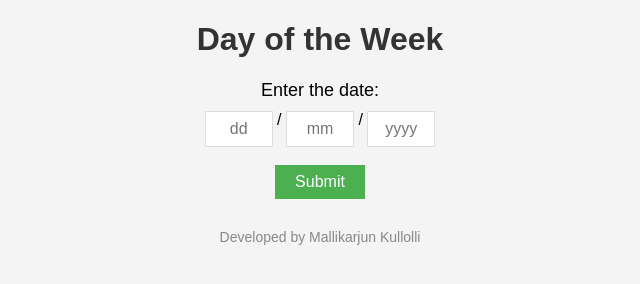
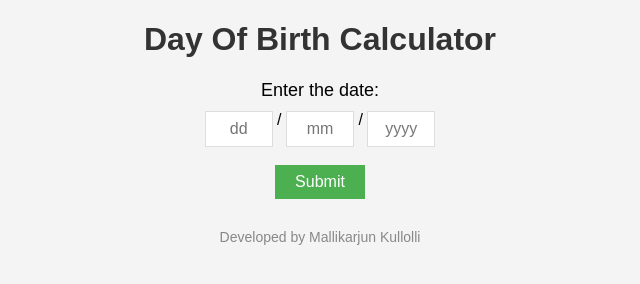
Before and after one commit to Mallikarjun210803/dayfinder, a plain HTML site: page index.html in a window 1280 px wide. Shown: the whole page, without its empty margins (320-960 px from the left). Drawn offline with Linux system fonts and the light colour scheme.

Commit message:
Update index.html

```diff
--- a/index.html
+++ b/index.html
@@ -89,7 +89,7 @@
   </script>
 </head>
 <body>
-  <h1>Day of the Week</h1>
+  <h1>Day Of Birth Calculator</h1>
 
   <form onsubmit="event.preventDefault(); getDayOfWeek();">
     <label for="date">Enter the date:</label>
```
